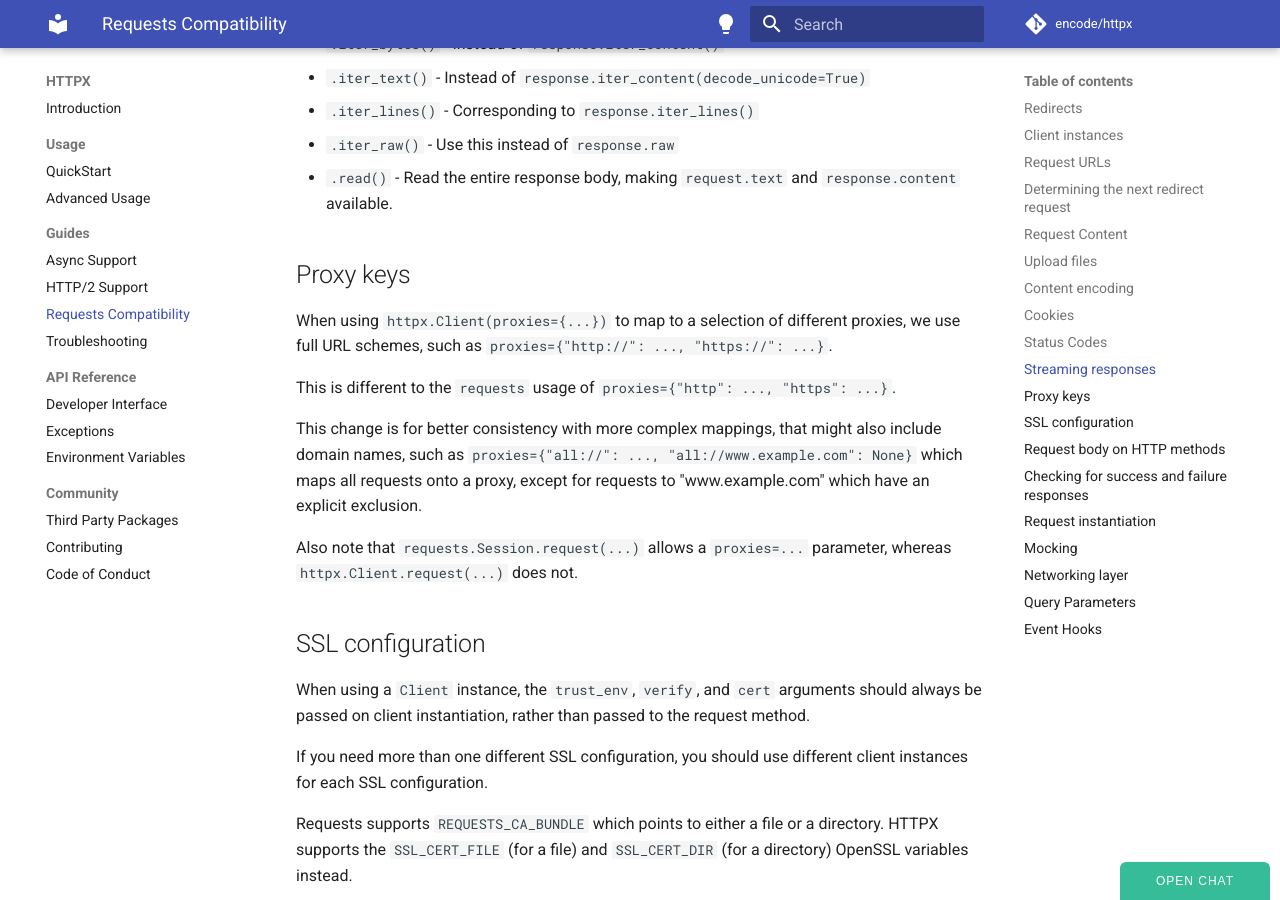
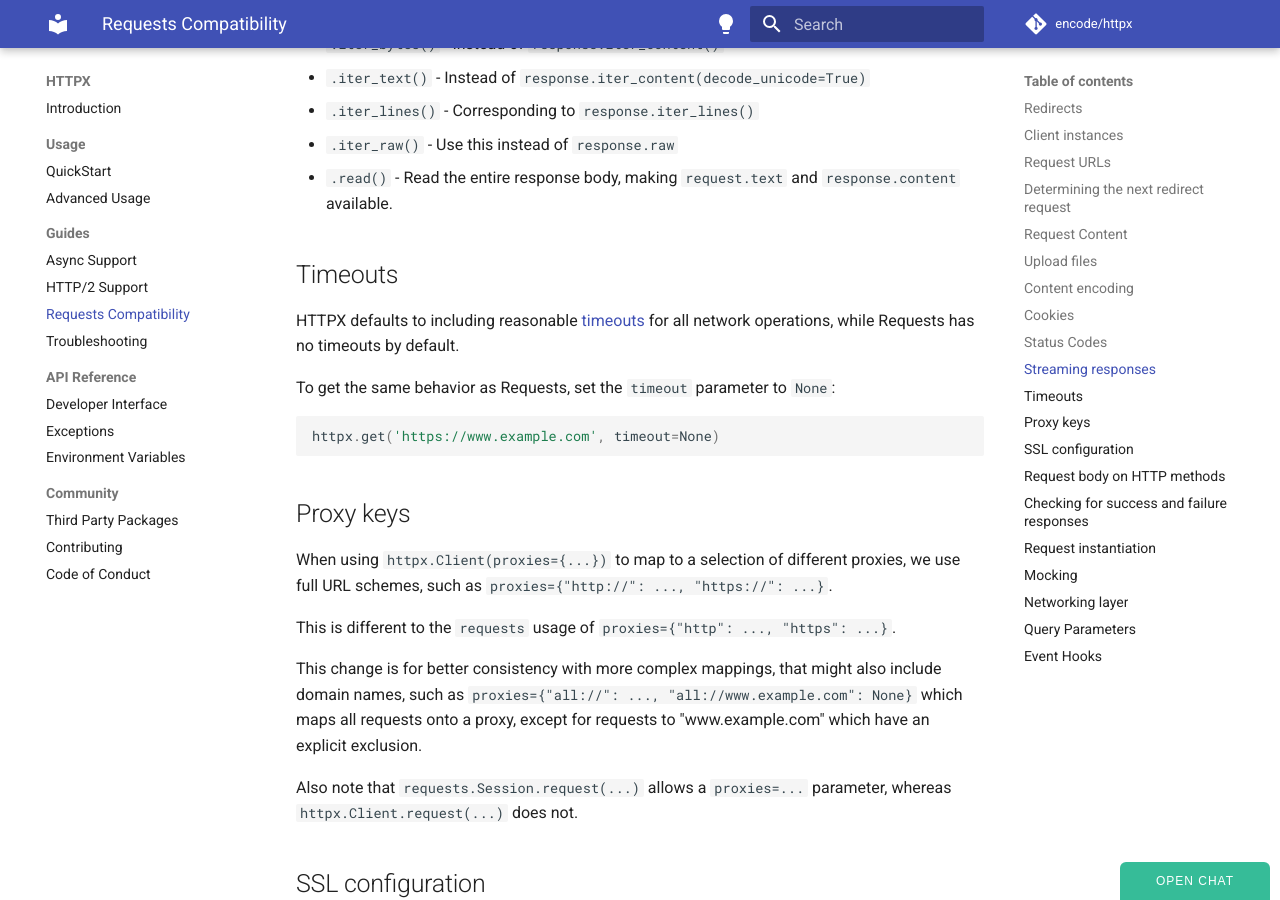
Before and after one commit to WorldStar0126/httpx, an MkDocs documentation site: the page built from docs/compatibility.md, in a window 1280 px wide and 900 px high, scrolled down 3346 px. Built offline with MkDocs 1.6.1 and Material for MkDocs 9.7.7, drawn with Linux system fonts in a browser that asks for light colours; comment, search, counter and statistics services are not loaded.

Commit message:
Mention default timeout differences from Requests in compatibility docs (#2433)
I was recently migrating a project from Requests to HTTPX, and I stumbled a bit on the default socket timeouts being different between the two, which I haven't seen explicitly mentioned anywhere.

This adds a mention of those differences to the compatibility section, feel free to edit it or move it around as you choose.

````diff
--- a/docs/compatibility.md
+++ b/docs/compatibility.md
@@ -145,6 +145,16 @@ Within a `stream()` block request data is made available with:
 * `.iter_raw()` - Use this instead of `response.raw`
 * `.read()` - Read the entire response body, making `request.text` and `response.content` available.
 
+## Timeouts
+
+HTTPX defaults to including reasonable [timeouts](quickstart.md#timeouts) for all network operations, while Requests has no timeouts by default.
+
+To get the same behavior as Requests, set the `timeout` parameter to `None`:
+
+```python
+httpx.get('https://www.example.com', timeout=None)
+```
+
 ## Proxy keys
 
 When using `httpx.Client(proxies={...})` to map to a selection of different proxies, we use full URL schemes, such as `proxies={"http://": ..., "https://": ...}`.
````
